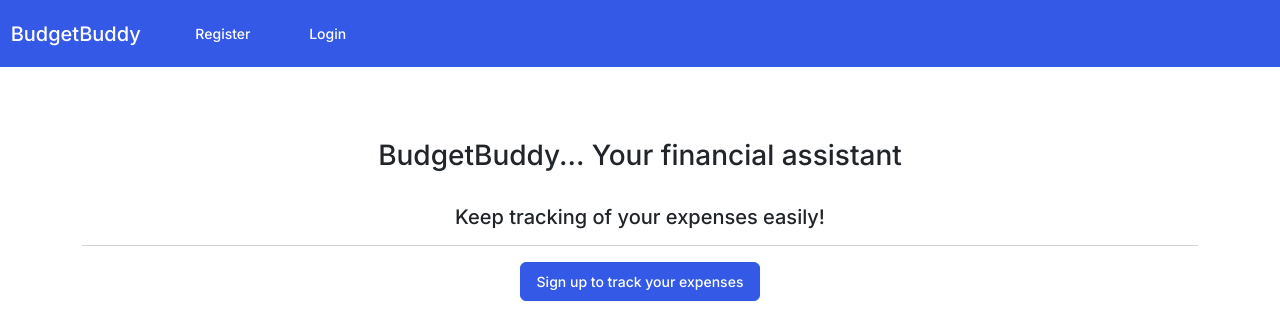
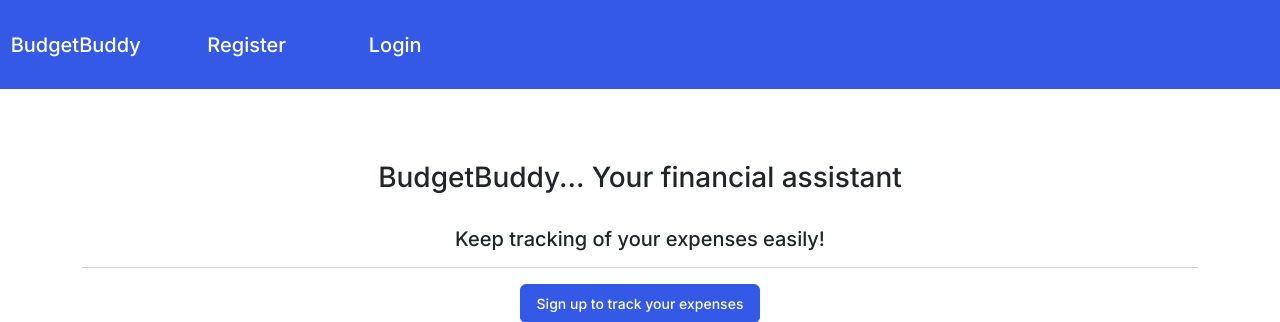
Before and after one commit to Borys-777/BudgetBuddy, a Django app: page / in a window 1280 px wide. Shown: the top 322 px of the page. Run offline with Django 4.2, Linux system fonts and the light colour scheme; parts of the project's set-up code (start-up, migrations or seed data) failed here and were passed over.

Commit message:
Updated readme for validation. Updated navbar -bigger buttons. Updated code for error messages in views

```diff
--- a/budget/settings.py
+++ b/budget/settings.py
@@ -28,7 +28,7 @@ TEMPLATES_DIR = os.path.join(BASE_DIR, 'templates')
 SECRET_KEY = os.environ.get("SECRET_KEY")
 
 # SECURITY WARNING: don't run with debug turned on in production!
-DEBUG = False
+DEBUG = True
 
 ALLOWED_HOSTS = ['8000-borys777-budgetbuddy-94heqs4qgtb.ws.codeinstitute-ide.net', '.herokuapp.com']
 
--- a/expense_add/templates/expense_add/navbar.html
+++ b/expense_add/templates/expense_add/navbar.html
@@ -1,11 +1,5 @@
-
 <nav class="navbar navbar-expand-lg navbar-dark bg-primary justify-content-center">
-
-    <a class="navbar-brand main-heading" href="{% url '' %}">
-
-      &nbsp; BudgetBuddy
-
-    </a>
+  <a class="navbar-brand main-heading" href="{% url '' %}">&nbsp; BudgetBuddy</a>
 
   <button
     class="navbar-toggler"
@@ -17,62 +11,36 @@
     aria-label="Toggle navigation"
   >
     <span class="navbar-toggler-icon"></span>
-
   </button>
 
-
   <div class="collapse navbar-collapse text-center" id="navbarNavDropdown">
-
-
       <ul class="navbar-nav mr-auto">
-
-
-          &nbsp;     &nbsp;     &nbsp;
+          &nbsp; &nbsp; &nbsp;
 
           {% if user.is_authenticated %}
 
           <li class="nav-item">
-
-              <a class="nav-link" href="{% url 'dashboard' %}">Dashboard &nbsp; <i class="fa fa-home" aria-hidden="true"></i> </a>
-
+              <a class="nav-link py-3 px-4 fs-5" href="{% url 'dashboard' %}">Dashboard &nbsp; <i class="fa fa-home" aria-hidden="true"></i> </a>
           </li>
 
-
-            &nbsp;     &nbsp;     &nbsp;
-
+          &nbsp; &nbsp; &nbsp;
 
           <li class="nav-item">
-
-              <a class="nav-link" href="{% url 'user-logout' %}">Log out &nbsp; <i class="fa fa-sign-out" aria-hidden="true"></i> </a>
-
+              <a class="nav-link py-3 px-4 fs-5" href="{% url 'user-logout' %}">Log out &nbsp; <i class="fa fa-sign-out" aria-hidden="true"></i> </a>
           </li>
-
-
       </ul>
 
       {% else %}
+      <li class="nav-item">
+          <a class="nav-link py-3 px-4 fs-5" href="{% url 'register' %}"> Register </a>
+      </li>
+
+      &nbsp; &nbsp; &nbsp;
 
       <li class="nav-item">
-
-          <a class="nav-link" href="{% url 'register' %}"> Register </a>
-
+          <a class="nav-link py-3 px-4 fs-5" href="{% url 'my-login' %}">Login</a>
       </li>
 
-
-        &nbsp;     &nbsp;     &nbsp;
-
-
-        <li class="nav-item">
-
-          <a class="nav-link" href="{% url 'my-login' %}">Login</a>
-
-        </li>
-
-
       {% endif %}
-
-
   </div>
-
-
 </nav>
--- a/expense_add/views.py
+++ b/expense_add/views.py
@@ -32,23 +32,19 @@ def register(request):
     # form = CreateUserForm()
 
     if request.method == "POST":
-
         form = CreateUserForm(request.POST)
-
         if form.is_valid():
-
             form.save()
-
             messages.success(request, "Your account was created successfully")
-
             return redirect('my-login')
+        else:
+            messages.error(request, "Error creating your account")
 
     else:
         form = CreateUserForm()  # Initialize the form for GET request
 
-        context = {'form':form}
-
-        return render(request, 'expense_add/register.html', context=context)
+    context = {'form':form}
+    return render(request, 'expense_add/register.html', context=context)
 
     # User login
 
--- a/static/css/style.css
+++ b/static/css/style.css
@@ -13,6 +13,13 @@
 .footer {
     width: 100%;
 }
+
+
+.navbar-nav .nav-link {
+    font-size: 18px;        /* Increase font size */
+    padding: 10px 20px;     /* Increase padding */
+}
+
 
 /* Media query for screens less than 1000px */
 @media screen and (max-width: 1000px) {
```
Also changed, not shown: README.md, static/images/readme-images/contrast.jpg (added), static/images/readme-images/contrast2.jpg (added), static/images/readme-images/footerbug.jpg (added), static/images/readme-images/notification.jpg (added), static/images/readme-images/server-error-bug.jpg (added). Lines whose indentation alone changed are shown as unchanged.
